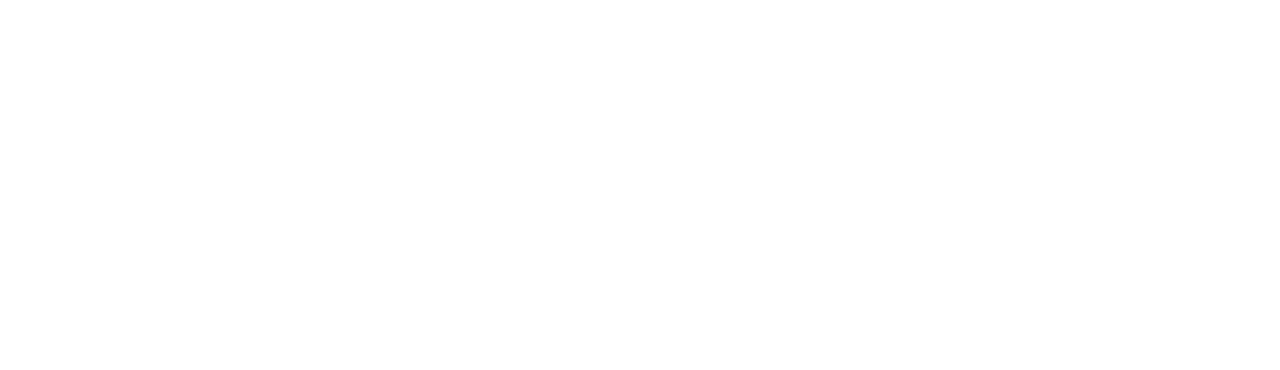
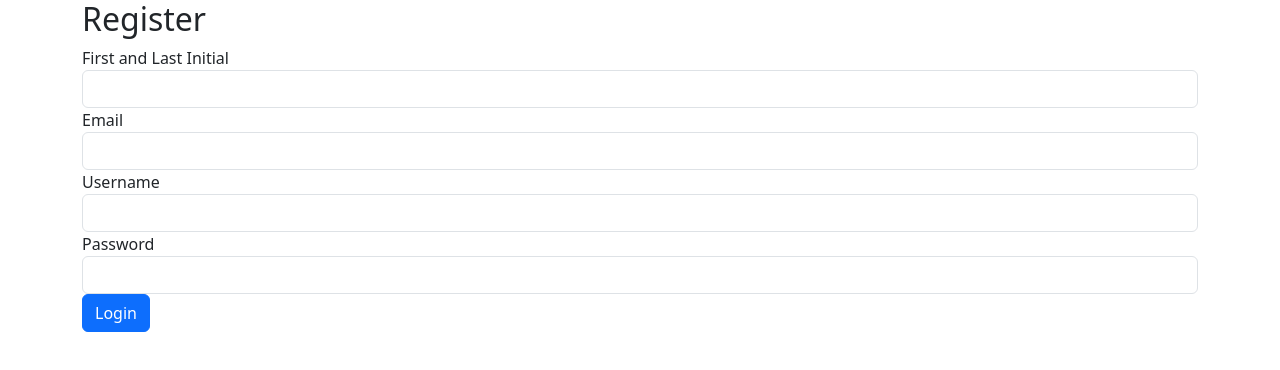
Before and after one commit to kelly-tsidji/furniture-reservation, a React (Create React App) app in the folder frontend/: page /register in a window 1280 px wide. Before the commit this address had no page. Shown: the top 370 px of the page. Built offline with nearby package versions, Linux system fonts and the light colour scheme.

Commit message:
Created a form for the registration page

```diff
--- a/frontend/src/App.js
+++ b/frontend/src/App.js
@@ -4,6 +4,7 @@
 import './App.css';
 
 import Login from './components/Login.js';
+import Register from './components/Register.js';
 
 function App() {
   return (
@@ -27,6 +28,7 @@
     <Router>
       <Routes>
         <Route path='/login' element={<Login />} />
+        <Route path='/register' element={<Register />} />
       </Routes>
     </Router>
   );
--- a/frontend/src/components/Login.js
+++ b/frontend/src/components/Login.js
@@ -2,12 +2,12 @@
 import { useNavigate } from 'react-router-dom';
 
 // TODO: import login function from services/api
+// TODO: split function into parts
 
 function Login() {
     const [username, setUsername] = useState('');
     const [password, setPassword] = useState('');
-    // TODO: uncomment late
-    const navigate = useNavigate();
+    const navigate = useNavigate();     // TODO: figure out navigate later
 
     // TODO: Add logic to move to the Dashboard page
     const handleLogin = (e) => {
@@ -17,9 +17,12 @@
 
     return (
         <div className='container'>
+
             <h2>Login</h2>
+
             <form onSubmit={handleLogin}>
                 <div className='form-group'>
+
                     <label>Username</label>
 
                     <input type='text' className='form-control'
@@ -29,6 +32,7 @@
                 </div>
 
                 <div className='form-group'>
+
                     <label>Password</label>
 
                     <input type='text' className='form-control'
@@ -37,7 +41,6 @@
                         required />
                 </div>
                 <button type='submit' className='btn btn-primary'>Login</button>
-
             </form>
         </div>
     );
--- /dev/null
+++ b/frontend/src/components/Register.js
@@ -0,0 +1,85 @@
+import React, { useState } from 'react';
+import { useNavigate } from 'react-router-dom';
+
+// TODO: revisit this later when done with main site
+
+// TODO: import register function from services/api
+// TODO: split function into parts
+// TODO: similarities between Login and Register, break down into similar components
+
+function Register() {
+    const [name, setName] = useState('');
+    const [email, setEmail] = useState('');
+    const [username, setUsername] = useState('');
+    const [password, setPassword] = useState('');
+    const role = 'user';    // TODO: edit later
+    const navigate = useNavigate();     // TODO: figure out navigate later
+
+    // TODO: Add logic to move to the Dashboard page
+    const handleRegister = (e) => {
+        e.preventDefault();
+        alert(`Username: ${username}, Password: ${password}`);
+    }
+
+    return (
+        <div className='container'>
+
+            <h2>Register</h2>
+
+            <form onSubmit={handleRegister}>
+
+                <div className='form-group'>
+                    <label>First and Last Initial</label>
+
+                    <input
+                        type='text'
+                        className='form-control'
+                        value={name}
+                        onChange={(e) => setName(e.target.value)}
+                        required />
+                </div>
+
+
+                <div className='form-group'>
+                    <label>Email</label>
+
+                    <input
+                        type='email'
+                        className='form-control'
+                        value={username}
+                        onChange={(e) => setUsername(e.target.value)}
+                        required />
+                </div>
+
+
+                <div className='form-group'>
+                    <label>Username</label>
+
+                    <input
+                        type='text'
+                        className='form-control'
+                        value={username}
+                        onChange={(e) => setUsername(e.target.value)}
+                        required />
+                </div>
+
+
+                <div className='form-group'>
+
+                    <label>Password</label>
+
+                    <input
+                        type='text'
+                        className='form-control'
+                        value={password}
+                        onChange={(e) => setPassword(e.target.value)}
+                        required />
+                </div>
+
+                <button type='submit' className='btn btn-primary'>Login</button>
+            </form>
+        </div>
+    );
+}
+
+export default Register;
```
